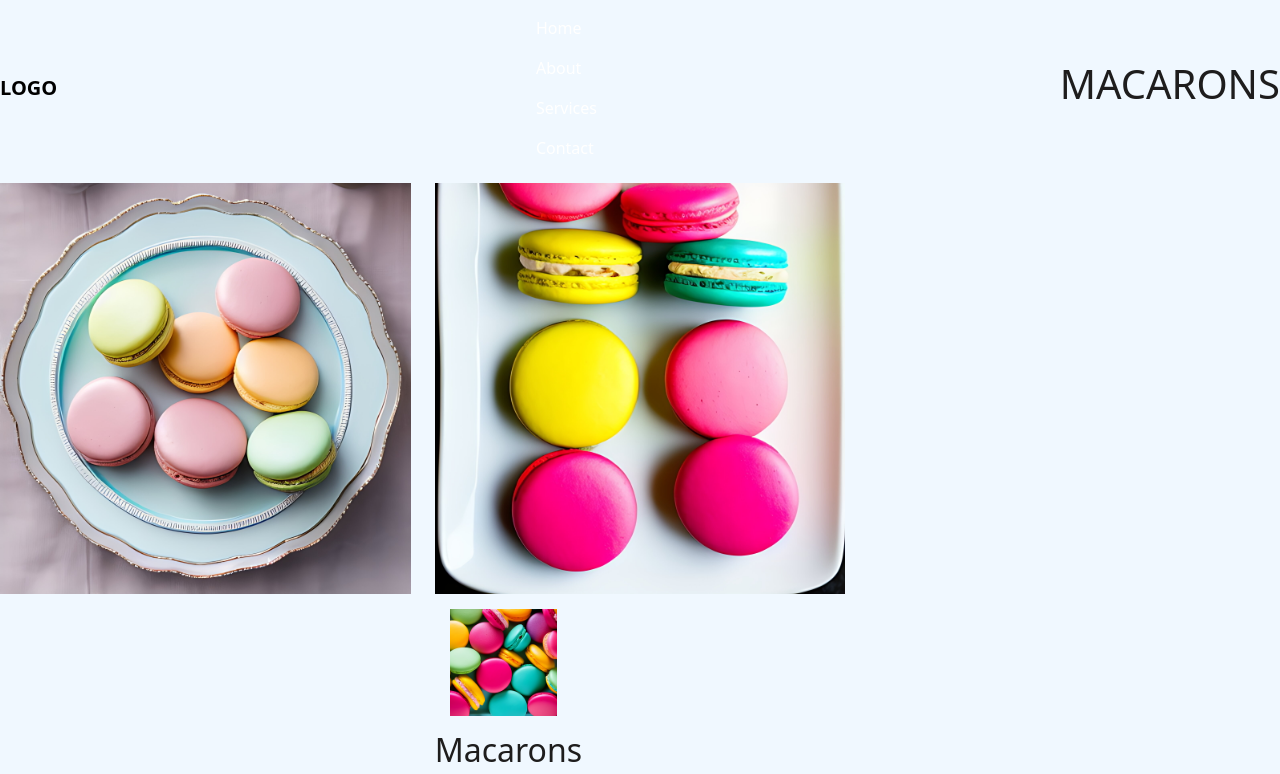
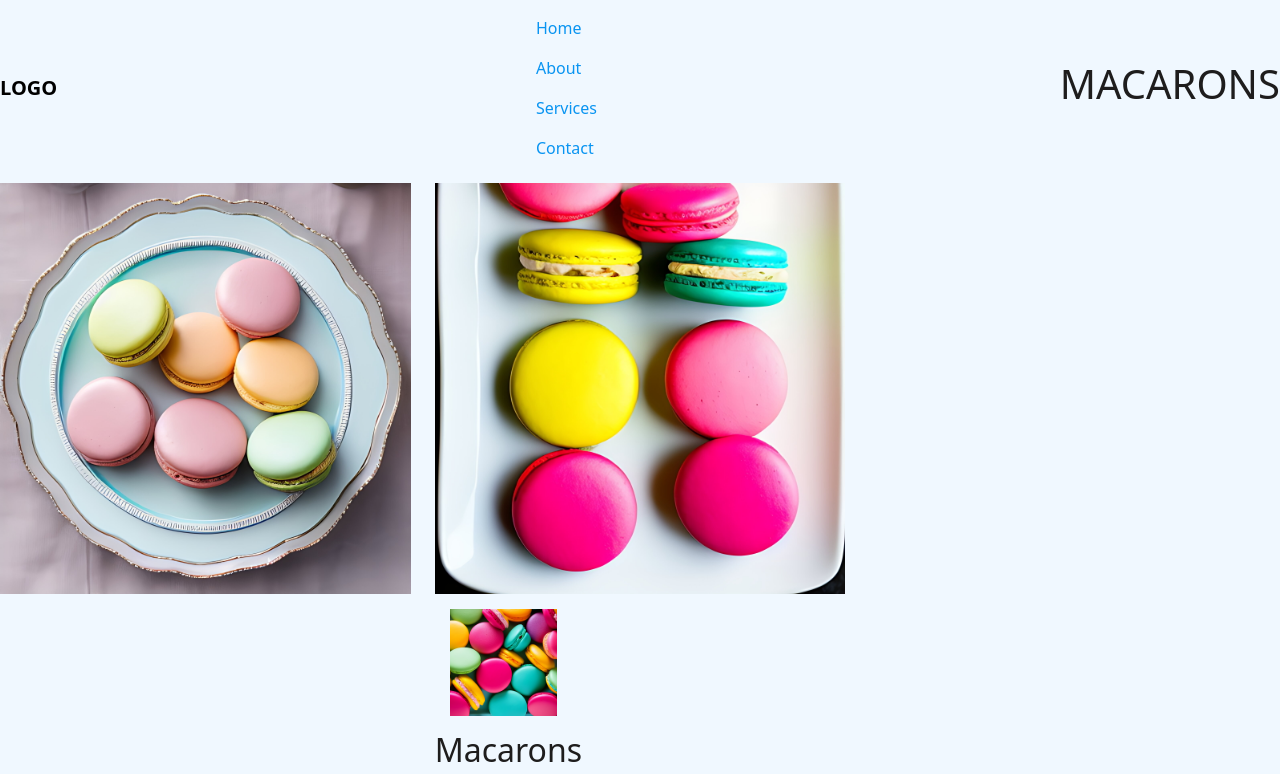
Before and after one commit to snezanakg/css-frameworks-bootstrap-assigment-15, a plain HTML site: page index.html in a window 1280 px wide. Shown: the top 774 px of the page. Drawn offline with nearby package versions, Linux system fonts and the light colour scheme.

```diff
--- a/style/index.css
+++ b/style/index.css
@@ -45,11 +45,10 @@
     margin-right: 15px;
 }
 .navbar-nav li a{
-    color: #fff;
+    color: #0994f1;
     text-decoration: none;
     transition: color 0.3s ease-in;
 }
 .navbar-nav li a:hover{
     color: #000;
 }
-/
```
